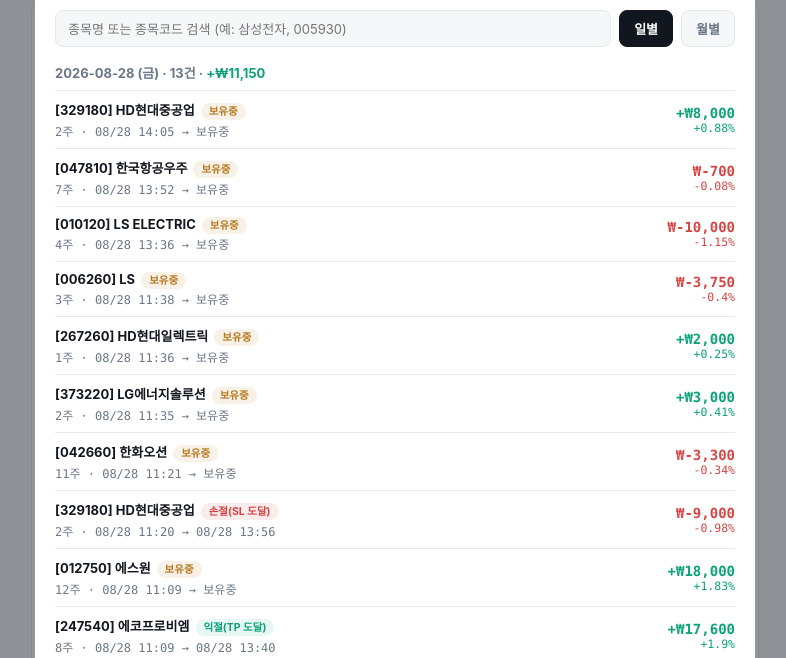
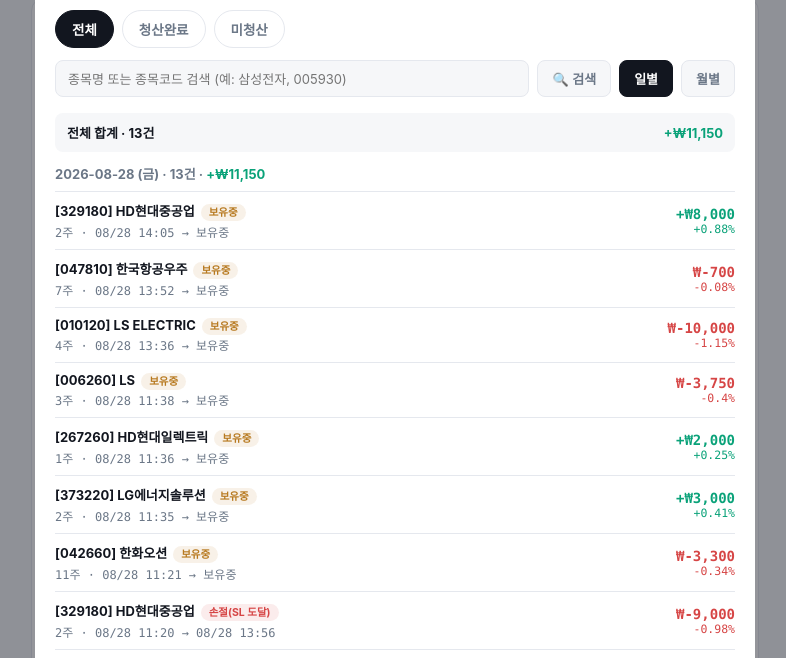
Before and after one commit to heydey2012/sst-dashboard, a plain HTML site: page docs/index.html in a window 1280 px wide. Both pictures are taken after a click on the button "📊 매수 현황보고서". Shown: the part 96-754 px from the top of the page, without its empty margins (245-1031 px from the left). Drawn offline with Linux system fonts and the light colour scheme.

Commit message:
매수 현황보고서에 검색 버튼, 청산완료/미청산 탭, 구간별 합계 추가

```diff
--- a/docs/index.html
+++ b/docs/index.html
@@ -76,6 +76,11 @@
   .report-status.win{ background:var(--green-dim); color:var(--green); }
   .report-status.loss{ background:rgba(214,69,69,0.1); color:var(--red); }
   .report-empty{ text-align:center; color:var(--muted-2); font-size:13px; padding:30px 0; }
+  #reportStatusTabs{ margin-bottom:12px; }
+  .report-total{
+    display:flex; justify-content:space-between; align-items:center; font-size:13px;
+    font-weight:700; padding:10px 12px; background:var(--bg); border-radius:8px; margin-bottom:12px;
+  }
 
   .tabs{ display:flex; gap:8px; margin-bottom:18px; flex-wrap:wrap; }
   .tab{
@@ -155,11 +160,15 @@
         <div class="modal-title">📊 매수 현황보고서</div>
         <button class="modal-close" onclick="closeReport()">✕</button>
       </div>
+      <div class="tabs" id="reportStatusTabs"></div>
       <div class="report-controls">
-        <input class="report-search" id="reportSearch" placeholder="종목명 또는 종목코드 검색 (예: 삼성전자, 005930)" oninput="renderReport()">
+        <input class="report-search" id="reportSearch" placeholder="종목명 또는 종목코드 검색 (예: 삼성전자, 005930)"
+               oninput="renderReport()" onkeydown="if(event.key==='Enter') renderReport()">
+        <button class="report-group-btn" onclick="renderReport()">🔍 검색</button>
         <button class="report-group-btn active" id="groupDayBtn" onclick="setReportGroup('day')">일별</button>
         <button class="report-group-btn" id="groupMonthBtn" onclick="setReportGroup('month')">월별</button>
       </div>
+      <div class="report-total" id="reportTotal"></div>
       <div id="reportBody"></div>
     </div>
   </div>
@@ -203,6 +212,13 @@
 
 let reportGroup = "day";
 let reportTrades = null;
+let reportStatus = "all";
+
+const REPORT_STATUS_TABS = [
+  { key: "all", label: "전체" },
+  { key: "closed", label: "청산완료" },
+  { key: "open", label: "미청산" },
+];
 
 function buildReportTrades(positionsData, tradeLog) {
   const trades = [];
@@ -247,9 +263,23 @@
   renderReport();
 }
 
+function renderReportStatusTabs() {
+  const el = document.getElementById("reportStatusTabs");
+  el.innerHTML = "";
+  REPORT_STATUS_TABS.forEach(s => {
+    const btn = document.createElement("div");
+    btn.className = "tab" + (s.key === reportStatus ? " active" : "");
+    btn.textContent = s.label;
+    btn.onclick = () => { reportStatus = s.key; renderReportStatusTabs(); renderReport(); };
+    el.appendChild(btn);
+  });
+}
+
 async function openReport() {
   document.getElementById("reportBackdrop").style.display = "flex";
   document.getElementById("reportBody").innerHTML = `<div class="report-empty">불러오는 중...</div>`;
+  reportStatus = "all";
+  renderReportStatusTabs();
   const [positionsData, tradeLog] = await Promise.all([loadPositions(), loadTradeLog()]);
   reportTrades = buildReportTrades(positionsData, tradeLog);
   renderReport();
@@ -262,16 +292,26 @@
 function renderReport() {
   if (!reportTrades) return;
   const body = document.getElementById("reportBody");
+  const totalEl = document.getElementById("reportTotal");
   const query = (document.getElementById("reportSearch").value || "").trim().toLowerCase();
 
-  const filtered = query
-    ? reportTrades.filter(t => t.name.toLowerCase().includes(query) || t.ticker.includes(query))
-    : reportTrades;
+  let filtered = reportTrades;
+  if (reportStatus === "open") filtered = filtered.filter(t => t.status === "open");
+  else if (reportStatus === "closed") filtered = filtered.filter(t => t.status !== "open");
+  if (query) {
+    filtered = filtered.filter(t => t.name.toLowerCase().includes(query) || t.ticker.includes(query));
+  }
 
+  const statusLabel = REPORT_STATUS_TABS.find(s => s.key === reportStatus).label;
   if (filtered.length === 0) {
-    body.innerHTML = `<div class="report-empty">${reportTrades.length === 0 ? "아직 매수 내역이 없습니다." : "검색 결과가 없습니다."}</div>`;
+    totalEl.innerHTML = "";
+    body.innerHTML = `<div class="report-empty">${reportTrades.length === 0 ? "아직 매수 내역이 없습니다." : `${statusLabel} 항목 중 검색/조건에 맞는 내역이 없습니다.`}</div>`;
     return;
   }
+
+  const totalPnl = filtered.reduce((sum, t) => sum + (t.pnl || 0), 0);
+  const totalClass = totalPnl >= 0 ? "pos" : "neg";
+  totalEl.innerHTML = `<span>${statusLabel} 합계 · ${filtered.length}건</span><span class="${totalClass}">${totalPnl >= 0 ? "+" : ""}₩${totalPnl.toLocaleString()}</span>`;
 
   const groups = {};
   const order = [];
```
